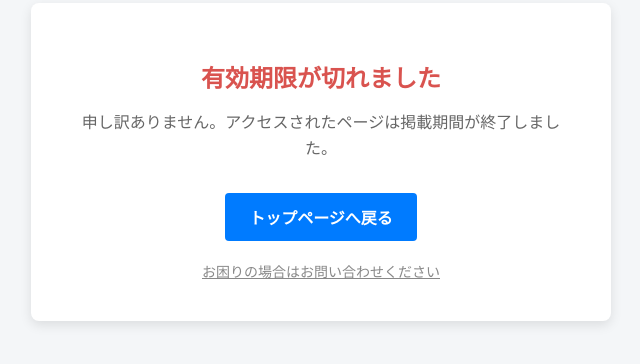
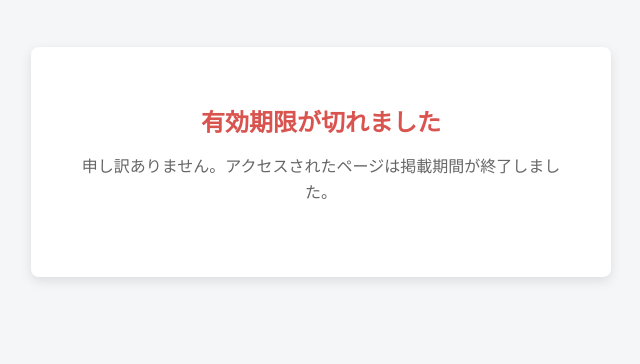
Before and after one commit to yali-cyber/yukoukigenkire, a plain HTML site: page index.html in a window 1280 px wide. Shown: the part 238-602 px from the top of the page, without its empty margins (319-959 px from the left). Drawn offline with Linux system fonts and the light colour scheme.

Commit message:
Update index.html

```diff
--- a/index.html
+++ b/index.html
@@ -64,11 +64,6 @@
         <p>
             申し訳ありません。アクセスされたページは掲載期間が終了しました。<br>
 
-        </p>
-
-        <a href="/" class="btn">トップページへ戻る</a>
-
-        <a href="/contact" class="sub-link">お困りの場合はお問い合わせください</a>
     </div>
 
 </body>
```
